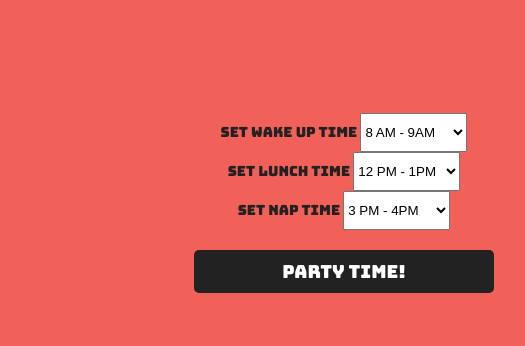
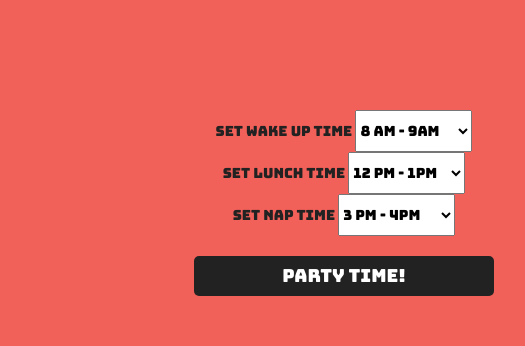
Before and after one commit to jstickle-codes/lolcatclock, a plain HTML site: page index.html in a window 1280 px wide. Shown: the part 251-597 px from the top of the page, 584-1109 px from the left. Drawn offline with nearby package versions, Linux system fonts and the light colour scheme.

Commit message:
Linked normalize.css file

```diff
--- a/index.html
+++ b/index.html
@@ -5,6 +5,7 @@
   <link href="https://fonts.googleapis.com/css?family=Bungee|Bungee+Shade|Covered+By+Your+Grace" rel="stylesheet">
   <link href="https://fonts.googleapis.com/css?family=Open+Sans:800" rel="stylesheet">
   <link rel="stylesheet" type="text/css" href="css/style.css">
+  <link rel="stylesheet" type="text/css" href="css/normalize.css">
 </head>
 <body>
   <div class="page">
```
